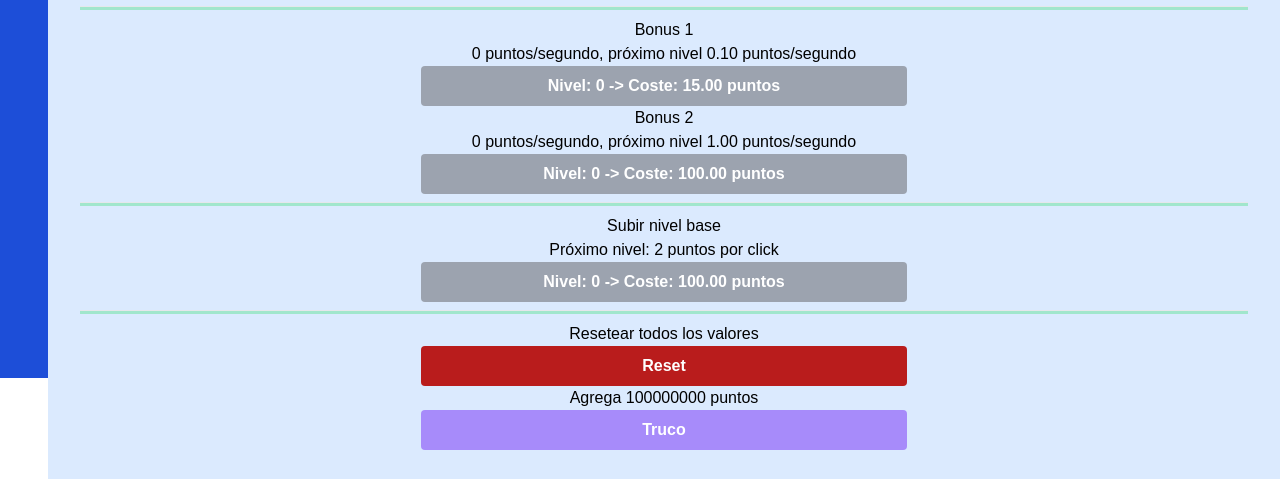
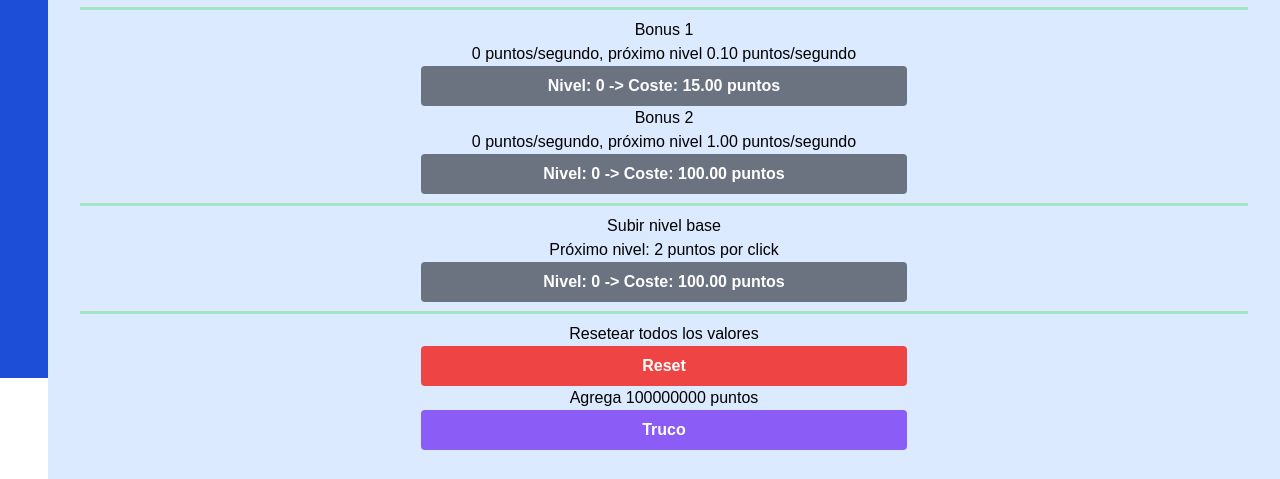
Before and after one commit to irenealcaine/el-rincon-de-no-pensar, a React (Create React App) app: page /games/idle in a window 1280 px wide. Shown: the part 422-901 px from the top of the page. Built offline with nearby package versions, Linux system fonts and the light colour scheme.

Commit message:
Update 3 files

```diff
--- a/src/Components/Button.jsx
+++ b/src/Components/Button.jsx
@@ -1,7 +1,26 @@
-const Button = ({ className, onClickValue, value, disabled }) => {
+const Button = ({ type, className, onClickValue, value, disabled }) => {
+  let color = "";
+
+  switch (type) {
+    case "green":
+      color = "bg-green-500 hover:bg-green-900 hover:text-green-100";
+      break;
+    case "red":
+      color = "bg-red-500 hover:bg-red-900 hover:text-red-100";
+      break;
+    case "gray":
+      color = "bg-gray-500 hover:text-red-200";
+      break;
+    case "violet":
+      color = "bg-violet-500 hover:bg-violet-900 hover:text-violet-100";
+      break;
+    default:
+      color = "bg-blue-500 hover:bg-blue-900 hover:text-blue-100";
+  }
+
   return (
     <button
-      className={`bg-blue-900 duration-500 hover:bg-blue-500 hover:text-blue-100 text-white font-bold py-2 px-8 rounded ${className}`}
+      className={`transition duration-500 text-white font-bold py-2 px-8 rounded ${color} ${className}`}
       onClick={onClickValue}
       disabled={disabled}
     >
--- a/src/Components/IdleGame.jsx
+++ b/src/Components/IdleGame.jsx
@@ -77,7 +77,8 @@ const IdleGame = () => {
       <hr className="h-1 bg-green-400/40 my-2 w-full" />
       <p>{2 ** base.level} puntos por click</p>
       <Button
-        className={"bg-green-500 w-full md:w-5/12"}
+        type={"green"}
+        className={"w-full md:w-5/12"}
         onClickValue={handleClick}
         value={"Click"}
       />
@@ -88,9 +89,8 @@ const IdleGame = () => {
         {((bonus1.level + 1) * 0.1).toFixed(2)} puntos/segundo
       </p>
       <Button
-        className={` w-full md:w-5/12 ${
-          isBonus1ButtonDisabled && "bg-gray-400 hover:bg-gray-400"
-        }`}
+        type={isBonus1ButtonDisabled && "gray"}
+        className={`w-full md:w-5/12`}
         onClickValue={handleBonus1Click}
         value={
           "Nivel: " +
@@ -108,9 +108,8 @@ const IdleGame = () => {
         {((bonus2.level + 1) * 1).toFixed(2)} puntos/segundo
       </p>
       <Button
-        className={` w-full md:w-5/12 ${
-          isBonus2ButtonDisabled && "bg-gray-400 hover:bg-gray-400"
-        }`}
+        type={isBonus2ButtonDisabled && "gray"}
+        className={` w-full md:w-5/12`}
         onClickValue={handleBonus2Click}
         value={
           "Nivel: " +
@@ -126,9 +125,8 @@ const IdleGame = () => {
       <p>Subir nivel base</p>
       <p> Próximo nivel: {2 ** (base.level + 1)} puntos por click</p>
       <Button
-        className={`w-full md:w-5/12 ${
-          isBaseButtonDisabled && "bg-gray-400 hover:bg-gray-400"
-        }`}
+        type={isBaseButtonDisabled && "gray"}
+        className={`w-full md:w-5/12`}
         onClickValue={handleBaseClick}
         value={
           "Nivel: " +
@@ -143,13 +141,15 @@ const IdleGame = () => {
 
       <p>Resetear todos los valores</p>
       <Button
-        className={"bg-red-700 w-full md:w-5/12"}
+        type={"red"}
+        className={"w-full md:w-5/12"}
         onClickValue={handleReset}
         value={"Reset"}
       />
       <p>Agrega 100000000 puntos</p>
       <Button
-        className={"bg-violet-400 w-full md:w-5/12"}
+        type={"violet"}
+        className={"w-full md:w-5/12"}
         onClickValue={() => setScore(score + 100000000)}
         value={"Truco"}
         disabled={""}
--- a/src/Components/Timer.jsx
+++ b/src/Components/Timer.jsx
@@ -93,12 +93,12 @@ const Timer = () => {
         <div className="text-6xl font-bold mb-8">{formatTime(timeLeft)}</div>
         <div className="flex flex-col md:flex-row items-center gap-4">
           <Button
-            className={isActive ? "bg-red-500" : "bg-green-500"}
+            type={isActive ? "red" : "green"}
             onClickValue={handleStartStopClick}
             value={isActive ? "Pause" : "Start"}
           />
           <Button
-            className={"bg-gray-500"}
+            type={"gray"}
             onClickValue={handleResetClick}
             value={"Reset"}
           />
```
